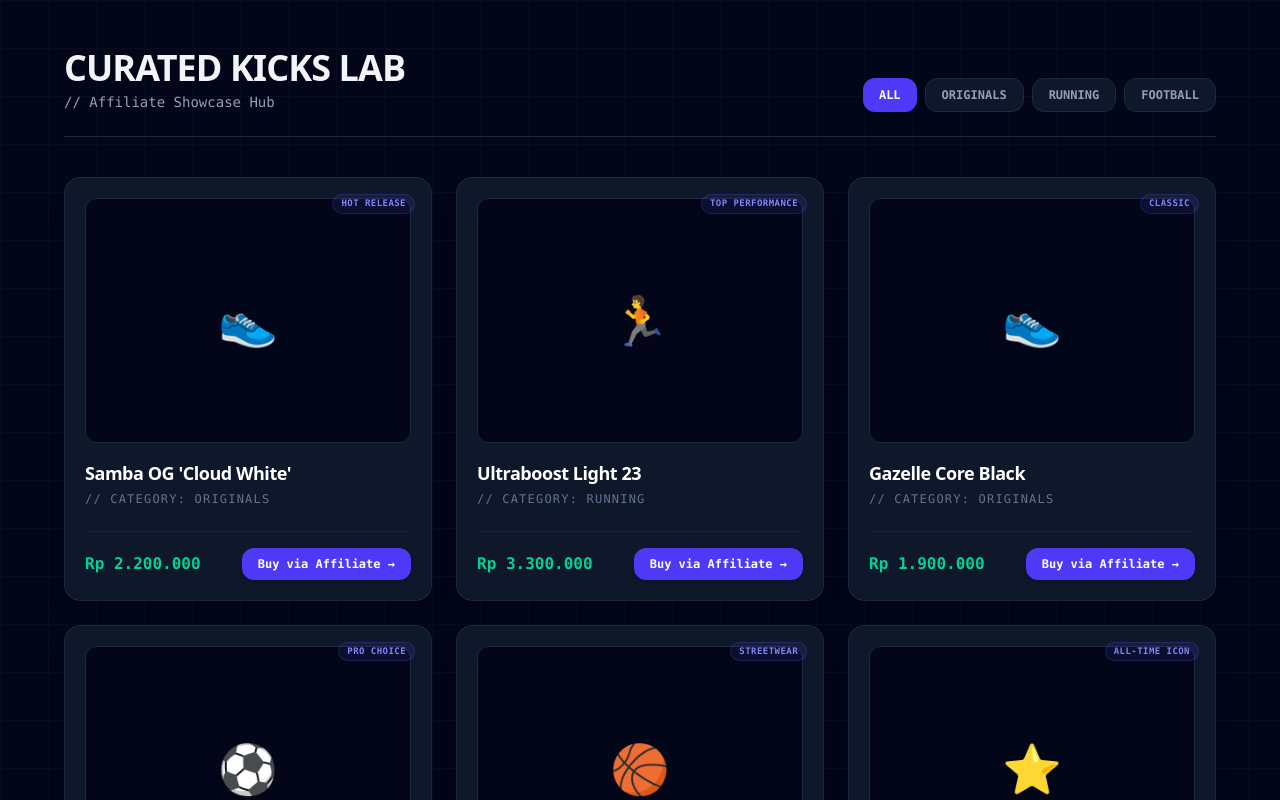
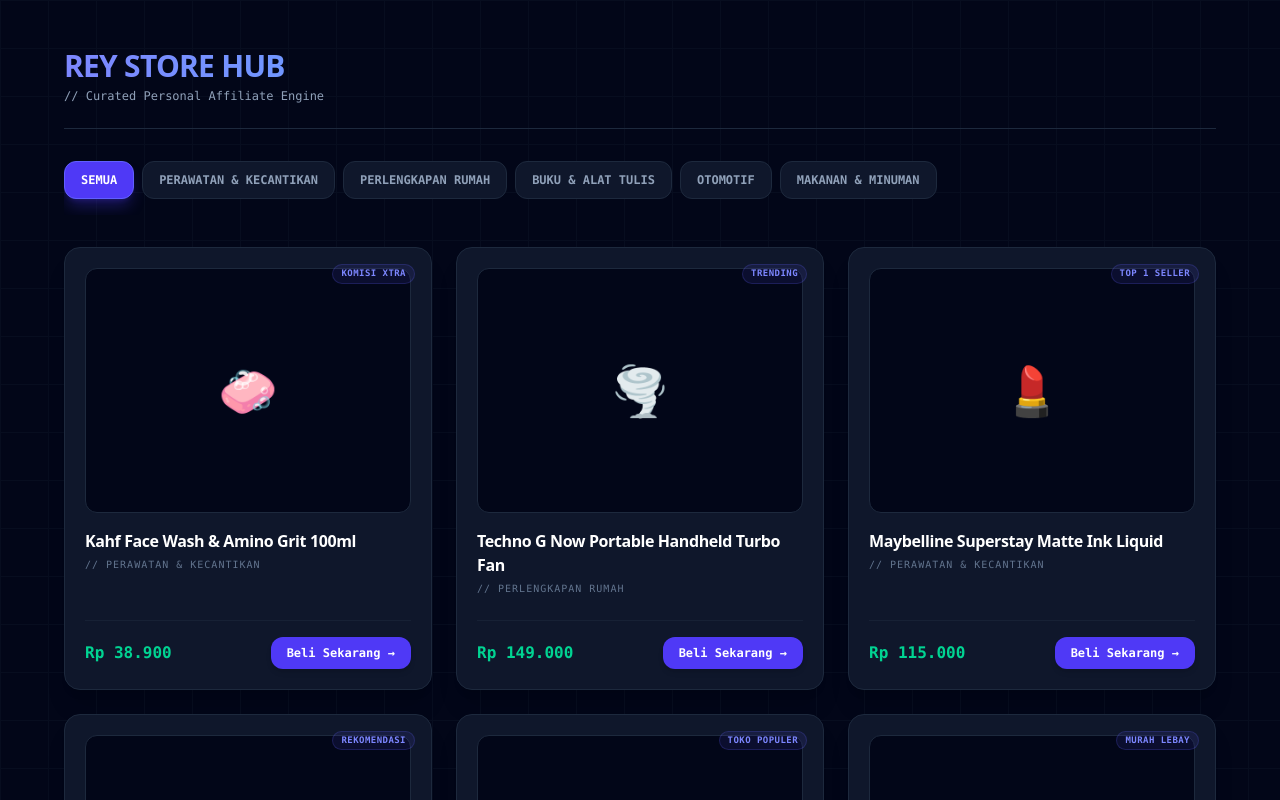
Before and after one commit to Rey4Fun/rey-store, a Next.js app: page / in a window 1280 px wide. Shown: the top 800 px of the page. Built offline with nearby package versions, Linux system fonts and the light colour scheme.

Commit message:
feat: upgrade to multi-category affiliate structure matching shpee dashboard

```diff
--- a/src/app/page.js
+++ b/src/app/page.js
@@ -6,69 +6,145 @@
 export default function Store() {
   const [filter, setFilter] = useState("all");
 
+  // Kategori dinamis berdasarkan screenshot Shopee Affiliate lu
+  const categories = [
+    { id: "all", name: "Semua" },
+    { id: "perawatan", name: "Perawatan & Kecantikan" },
+    { id: "rumah", name: "Perlengkapan Rumah" },
+    { id: "buku", name: "Buku & Alat Tulis" },
+    { id: "otomotif", name: "Otomotif" },
+    { id: "makanan", name: "Makanan & Minuman" },
+  ];
+
+  // Data produk yang disesuaikan dengan gambar penawaran & tren lu
   const products = [
-    { id: 1, name: "Samba OG 'Cloud White'", category: "originals", price: "Rp 2.200.000", image: "👟", tag: "Hot Release", link: "#" },
-    { id: 2, name: "Ultraboost Light 23", category: "running", price: "Rp 3.300.000", image: "🏃", tag: "Top Performance", link: "#" },
-    { id: 3, name: "Gazelle Core Black", category: "originals", price: "Rp 1.900.000", image: "👟", tag: "Classic", link: "#" },
-    { id: 4, name: "Predator Elite FT FG", category: "football", price: "Rp 4.000.000", image: "⚽", tag: "Pro Choice", link: "#" },
-    { id: 5, name: "Forum Low White Blue", category: "originals", price: "Rp 1.800.000", image: "🏀", tag: "Streetwear", link: "#" },
-    { id: 6, name: "Superstar EG4958", category: "originals", price: "Rp 1.700.000", image: "⭐", tag: "All-Time Icon", link: "#" },
+    {
+      id: 1,
+      name: "Kahf Face Wash & Amino Grit 100ml",
+      category: "perawatan",
+      price: "Rp 38.900",
+      image: "🧼",
+      tag: "Komisi XTRA",
+      link: "#" // Ganti dengan link affiliate khusus produk ini nanti
+    },
+    {
+      id: 2,
+      name: "Techno G Now Portable Handheld Turbo Fan",
+      category: "rumah",
+      price: "Rp 149.000",
+      image: "🌪️",
+      tag: "Trending",
+      link: "#"
+    },
+    {
+      id: 3,
+      name: "Maybelline Superstay Matte Ink Liquid",
+      category: "perawatan",
+      price: "Rp 115.000",
+      image: "💄",
+      tag: "Top 1 Seller",
+      link: "#"
+    },
+    {
+      id: 4,
+      name: "Buku Paket Raja Master UTBK-SNBT 2026",
+      category: "buku",
+      price: "Rp 185.000",
+      image: "📚",
+      tag: "Rekomendasi",
+      link: "#"
+    },
+    {
+      id: 5,
+      name: "Bor Listrik Cordless 12V Pro",
+      category: "rumah",
+      price: "Rp 245.000",
+      image: "⚙️",
+      tag: "Toko Populer",
+      link: "#"
+    },
+    {
+      id: 6,
+      name: "Parfum Kopi Bali Premium Mobil",
+      category: "otomotif",
+      price: "Rp 15.000",
+      image: "☕",
+      tag: "Murah Lebay",
+      link: "#"
+    },
   ];
 
   const filteredProducts = filter === "all" ? products : products.filter(p => p.category === filter);
 
   return (
-    <div className="min-h-screen bg-slate-950 text-slate-100 font-sans px-6 py-12 relative overflow-hidden">
+    <div className="min-h-screen bg-slate-950 text-slate-100 font-sans px-4 py-12 relative overflow-hidden">
 
-      {/* Background Blueprint Grid Link */}
+      {/* Background Tech Grid */}
       <div className="absolute inset-0 bg-[size:3rem_3rem] bg-[linear-gradient(to_right,#1e293b_1px,transparent_1px),linear-gradient(to_bottom,#1e293b_1px,transparent_1px)] opacity-20 pointer-events-none" />
 
       <div className="max-w-6xl mx-auto relative z-10">
 
-        {/* HEADER */}
-        <div className="flex flex-col md:flex-row md:items-end justify-between border-b border-slate-800 pb-6 mb-10">
-          <div>
-            <h1 className="text-4xl font-black tracking-tight uppercase">Curated Kicks Lab</h1>
-            <p className="text-sm font-mono text-slate-400 mt-1">// Affiliate Showcase Hub</p>
-          </div>
+        {/* HEADER BRAND */}
+        <div className="flex flex-col border-b border-slate-800 pb-6 mb-8">
+          <h1 className="text-3xl font-black tracking-tight uppercase bg-gradient-to-r from-indigo-400 to-cyan-400 bg-clip-text text-transparent">
+            Rey Store Hub
+          </h1>
+          <p className="text-xs font-mono text-slate-400 mt-1">// Curated Personal Affiliate Engine</p>
+        </div>
 
-          {/* FILTER TABS */}
-          <div className="flex gap-2 mt-6 md:mt-0 font-mono text-xs font-bold">
-            {["all", "originals", "running", "football"].map((cat) => (
-              <button
-                key={cat} onClick={() => setFilter(cat)}
-                className={`px-4 py-2 rounded-xl uppercase transition-all ${filter === cat ? "bg-indigo-600 text-white shadow-lg" : "bg-slate-900 border border-slate-800 text-slate-400 hover:text-indigo-400"}`}
-              >
-                {cat}
-              </button>
-            ))}
-          </div>
+        {/* HORIZONTAL SCROLLABLE CATEGORIES TABS */}
+        <div className="flex gap-2 overflow-x-auto pb-4 mb-8 font-mono text-xs font-bold scrollbar-none snap-x whitespace-nowrap">
+          {categories.map((cat) => (
+            <button
+              key={cat.id}
+              onClick={() => setFilter(cat.id)}
+              className={`px-4 py-2.5 rounded-xl uppercase transition-all snap-item ${
+                filter === cat.id
+                  ? "bg-indigo-600 text-white shadow-lg shadow-indigo-600/30 border border-indigo-500"
+                  : "bg-slate-900 border border-slate-800 text-slate-400 hover:text-indigo-400 hover:border-slate-700"
+              }`}
+            >
+              {cat.name}
+            </button>
+          ))}
         </div>
 
         {/* PRODUCTS GRID */}
         <motion.div layout className="grid grid-cols-1 sm:grid-cols-2 lg:grid-cols-3 gap-6">
           {filteredProducts.map((product) => (
             <motion.div
-              layout key={product.id} whileHover={{ y: -6 }}
-              className="bg-slate-900 border border-slate-800 rounded-2xl p-5 flex flex-col justify-between shadow-xl transition-all hover:border-indigo-500/40 relative group"
+              layout
+              key={product.id}
+              whileHover={{ y: -5 }}
+              className="bg-slate-900 border border-slate-800 rounded-2xl p-5 flex flex-col justify-between shadow-xl transition-all hover:border-indigo-500/30 relative group"
             >
-              <span className="absolute top-4 right-4 bg-indigo-500/10 border border-indigo-500/20 text-indigo-400 font-mono text-[9px] font-bold px-2 py-0.5 rounded-full uppercase tracking-wider">{product.tag}</span>
+              {/* Badge Promo */}
+              <span className="absolute top-4 right-4 bg-indigo-500/10 border border-indigo-500/20 text-indigo-400 font-mono text-[9px] font-bold px-2 py-0.5 rounded-full uppercase tracking-wider">
+                {product.tag}
+              </span>
 
               <div>
-                <div className="w-full aspect-[4/3] bg-slate-950 rounded-xl flex items-center justify-center text-5xl mb-4 border border-slate-800 group-hover:bg-slate-900/50 transition-colors">
+                {/* Product Image Placeholder */}
+                <div className="w-full aspect-[4/3] bg-slate-950 rounded-xl flex items-center justify-center text-5xl mb-4 border border-slate-800 group-hover:bg-slate-900/40 transition-colors">
                   {product.image}
                 </div>
-                <h3 className="font-bold text-lg tracking-tight text-white mb-1">{product.name}</h3>
-                <p className="font-mono text-xs text-slate-500 uppercase tracking-widest mb-4">// category: {product.category}</p>
+                {/* Product Meta */}
+                <h3 className="font-bold text-base tracking-tight text-white mb-1 line-clamp-2">{product.name}</h3>
+                <p className="font-mono text-[10px] text-slate-500 uppercase tracking-widest mb-4">
+                  // {categories.find(c => c.id === product.category)?.name}
+                </p>
               </div>
 
+              {/* Action Area */}
               <div className="flex items-center justify-between border-t border-slate-800/60 pt-4 mt-2">
                 <span className="font-mono font-black text-emerald-400 text-base">{product.price}</span>
                 <a
                   href={product.link}
+                  target="_blank"
+                  rel="noopener noreferrer"
                   className="px-4 py-2 bg-indigo-600 hover:bg-indigo-500 text-white text-xs font-bold font-mono rounded-xl transition-colors shadow-md"
                 >
-                  Buy via Affiliate →
+                  Beli Sekarang →
                 </a>
               </div>
             </motion.div>
```
